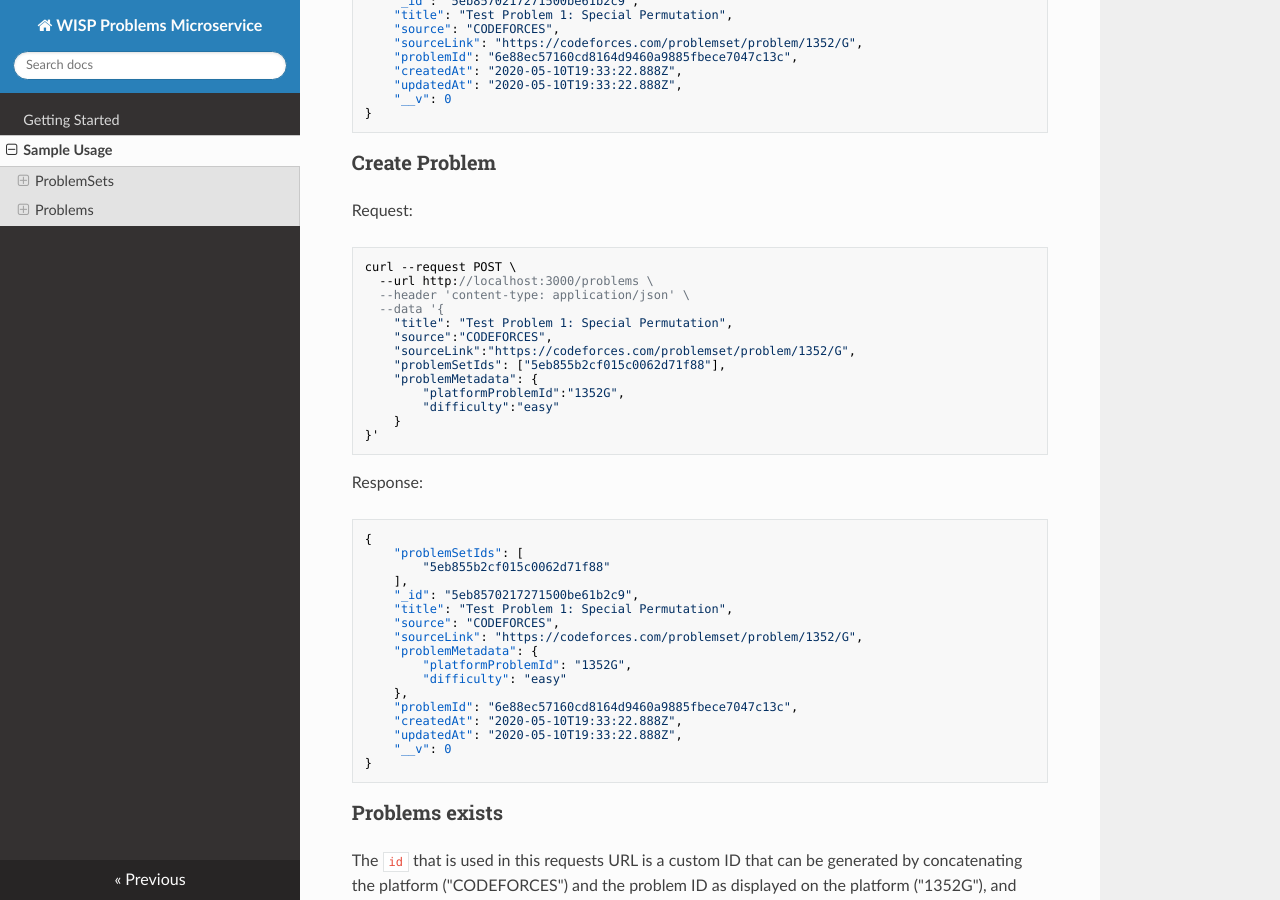
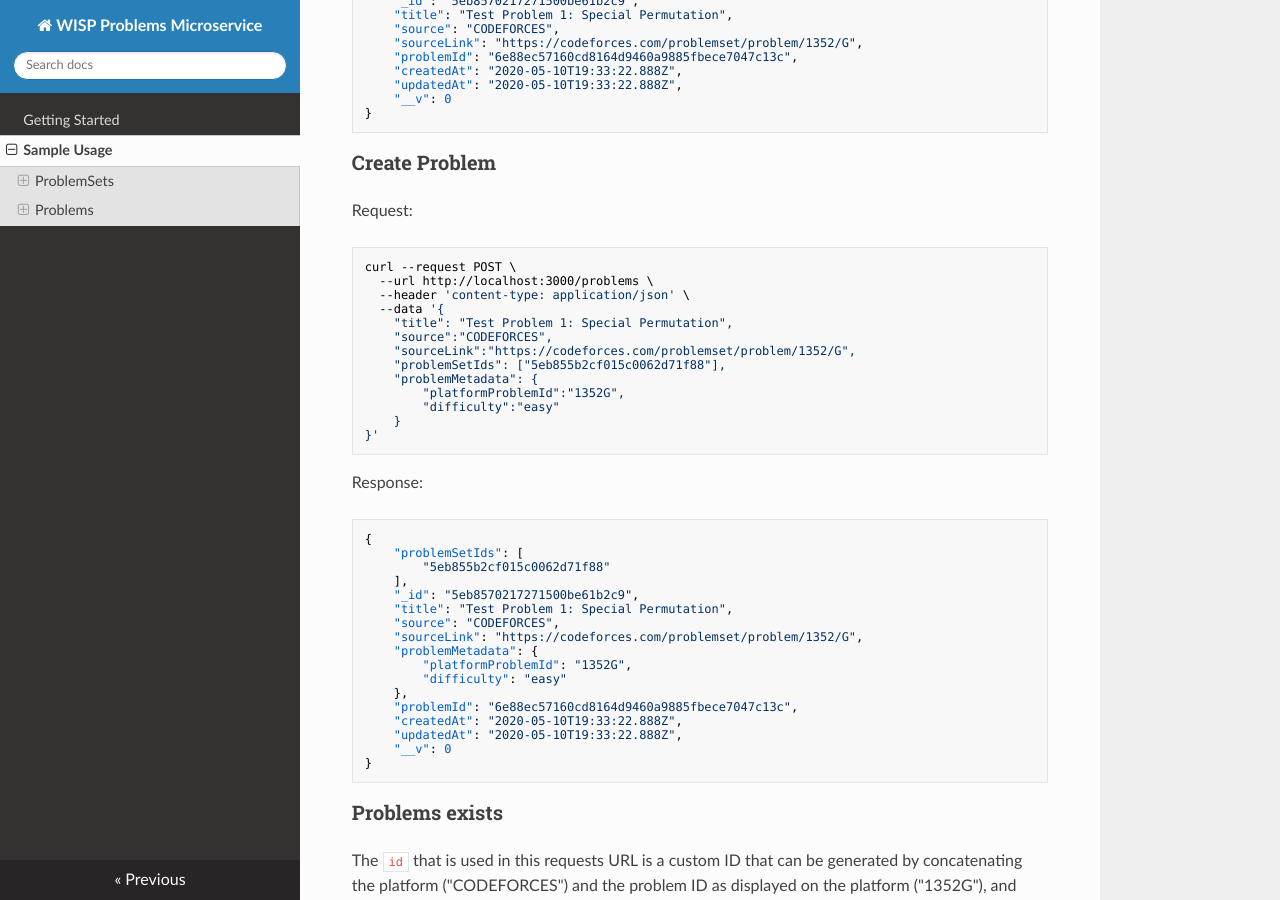
Before and after one commit to competemcgill/wisp-problems-microservice, an MkDocs documentation site: the page built from docs/sample_usage.md, in a window 1280 px wide and 900 px high, scrolled down 2777 px. Built offline with MkDocs 1.6.1, drawn with Linux system fonts in a browser that asks for light colours; nearby versions of some CDN libraries; some of the changed text lies outside the part shown.

````diff
--- a/docs/sample_usage.md
+++ b/docs/sample_usage.md
@@ -8,13 +8,13 @@
 * `includeProblems=true`: for each problem set returned, includes an array of problems belonging to that problem set as the field `problems`
 
 Request:
-```
+```bash
 curl --request GET \
   --url 'http://localhost:3000/problemSets'
 ```
 
 Response:
-```
+```json
 [
   {
     "tags": [
@@ -37,13 +37,13 @@ Response:
 * `includeProblems=true`: includes an array of problems belonging to the specified problem set as the field `problems`
 
 Request:
-```
+```bash
 curl --request GET \
   --url http://localhost:3000/problemSets/5eb855b2cf015c0062d71f88
 ```
 
 Response:
-```
+```json
 {
     "tags": [
         "Graph Theory",
@@ -61,7 +61,7 @@ Response:
 ### Create ProblemSet
 
 Request:
-```
+```bash
 curl --request POST \
   --url http://localhost:3000/problemSets \
   --header 'content-type: application/json' \
@@ -73,7 +73,7 @@ curl --request POST \
 ```
 
 Response:
-```
+```json
 {
     "tags": [
         "Graph Theory",
@@ -93,13 +93,13 @@ Response:
 ### List all Problems
 
 Request:
-```
+```bash
 curl --request GET \
-  --url http://localhost:3000/problems \
+  --url http://localhost:3000/problems
 ```
 
 Response:
-```
+```json
 [
   {
     "problemMetadata": {
@@ -124,13 +124,13 @@ Response:
 ### Get specific Problem
 
 Request:
-```
+```bash
 curl --request GET \
   --url http://localhost:3000/problems/5eb8570217271500be61b2c9
 ```
 
 Response:
-```
+```json
 {
     "problemMetadata": {
         "platformProblemId": "1352G",
@@ -153,7 +153,7 @@ Response:
 ### Create Problem
 
 Request:
-```
+```bash
 curl --request POST \
   --url http://localhost:3000/problems \
   --header 'content-type: application/json' \
@@ -170,7 +170,7 @@ curl --request POST \
 ```
 
 Response:
-```
+```json
 {
     "problemSetIds": [
         "5eb855b2cf015c0062d71f88"
@@ -195,13 +195,13 @@ Response:
 The `id` that is used in this requests URL is a custom ID that can be generated by concatenating the platform ("CODEFORCES") and the problem ID as displayed on the platform ("1352G"), and then taking the SHA-1 hash of the resulting string.
 
 Request:
-```
+```bash
 curl --request GET \
   --url http://localhost:3000/problems/6e88ec57160cd8164d9460a9885fbece7047c13c/exists
 ```
 
 Response:
-```
+```json
 {
     "problemMetadata": {
     "platformProblemId": "1352G",
````
Also changed, not shown: README.md (+4 -0 lines), docs/getting_started.md (+3 -3 lines).
